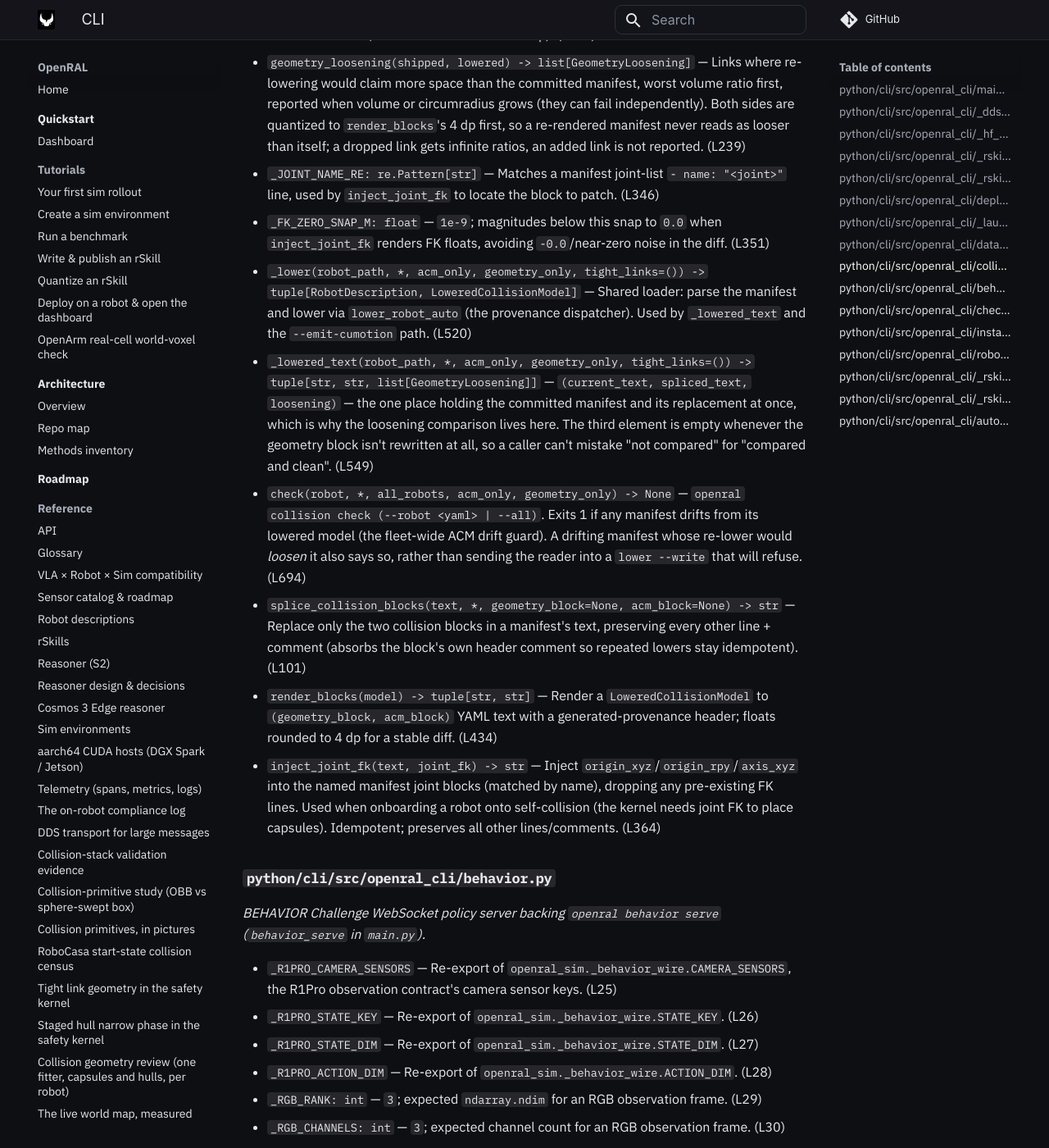
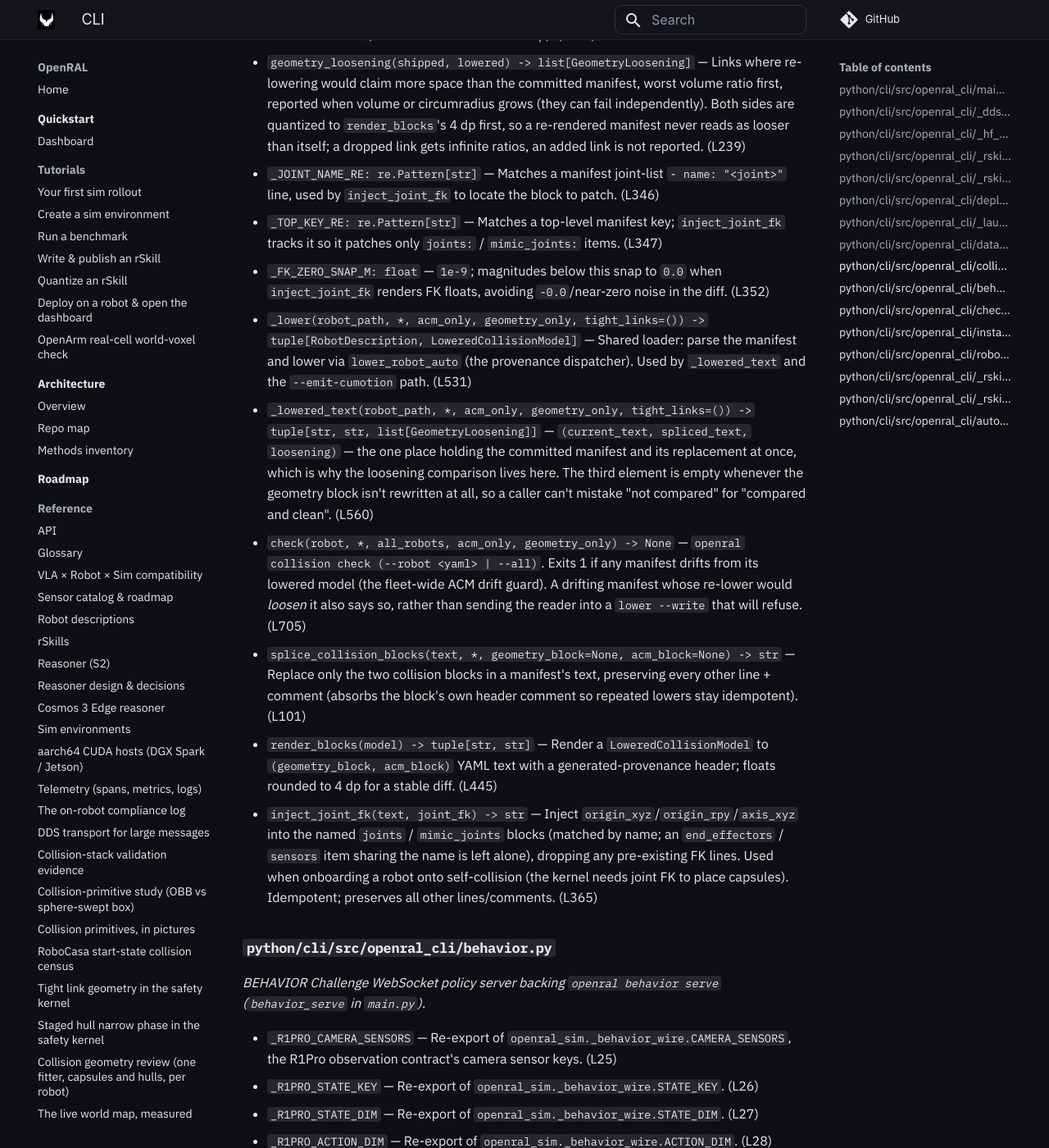
Before and after one commit to OpenRAL/openral, an MkDocs documentation site: the page built from docs/methods/08-cli.md, in a window 1280 px wide and 1400 px high, scrolled down 23192 px. Shown: the whole window at 82% size. Built offline with MkDocs 1.6.1 and Material for MkDocs 9.7.7, drawn with Linux system fonts in a browser that asks for light colours; comment, search, counter and statistics services are not loaded; some of the changed text lies outside the part shown.

Commit message:
fix(cli): inject lowered joint FK only into joints and mimic_joints rows
`inject_joint_fk` matched any `- name: "<joint>"` list item, so an
`end_effectors` (or `sensors`) entry sharing a joint's name received the
joint's origin/axis lines. The OpenArm manifest carried such stray lines
on both `end_effectors` entries since its last lowering; they are removed
(the schema ignored them, so nothing read them).

Co-Authored-By: Claude Opus 5.5 <noreply@anthropic.com>
Claude-Session: https://claude.ai/code/session_01NavzwafMCddEABJ8ZuPe3p
Signed-off-by: Adrian <adrianllopart@gmail.com>

```diff
--- a/docs/methods/08-cli.md
+++ b/docs/methods/08-cli.md
@@ -243,21 +243,22 @@ _`openral dataset` Typer app + `push` subcommand._
 _`openral collision lower|check` Typer app: offline URDF/SRDF → manifest self-collision model. Defers `openral_safety.urdf_lowering.lower_robot` (yourdfpy/trimesh) so `openral --help` stays fast._
 
 - `collision_app: typer.Typer` — Public Typer group mounted under `openral` at `name="collision"`.
-- `parse_tight_links(raw) -> dict[str, int]` — `--tight-link NAME[=K]` values as `{link: pieces}`: a bare name is one box + hull, `NAME=K` cuts the link into `K` slabs (`urdf_lowering._split_tight_pieces`); a repeated name keeps the larger `K`. Raises `typer.BadParameter` for a non-positive or non-integer `K`. (L485)
-- `lower(robot, *, write, acm_only, geometry_only, emit_cumotion=None, tight_link=[]) -> None` — `openral collision lower --robot <yaml>`. Prints a unified diff of the regenerated collision blocks and mutates the manifest only with `--write`; MJCF-lowered robots fit their geometry from the MJCF like URDF robots do from the URDF. `--tight-link NAME[=K]` (repeatable) lowers that link as a box plus its exact hull (`tight_geometry`), in `K` slabs when given; links the manifest already refines stay refined, in as many pieces as they carry. Refused together with `--acm-only` (which keeps the manifest geometry). Refuses (exit 3, untouched) when the lowered geometry is looser than what's already committed, with no override flag — deleting the tighter entries is the only way past it. `--emit-cumotion <path>` additionally renders a cuRobo robot-config from the manifest's own collision geometry. (L594)
+- `parse_tight_links(raw) -> dict[str, int]` — `--tight-link NAME[=K]` values as `{link: pieces}`: a bare name is one box + hull, `NAME=K` cuts the link into `K` slabs (`urdf_lowering._split_tight_pieces`); a repeated name keeps the larger `K`. Raises `typer.BadParameter` for a non-positive or non-integer `K`. (L496)
+- `lower(robot, *, write, acm_only, geometry_only, emit_cumotion=None, tight_link=[]) -> None` — `openral collision lower --robot <yaml>`. Prints a unified diff of the regenerated collision blocks and mutates the manifest only with `--write`; MJCF-lowered robots fit their geometry from the MJCF like URDF robots do from the URDF. `--tight-link NAME[=K]` (repeatable) lowers that link as a box plus its exact hull (`tight_geometry`), in `K` slabs when given; links the manifest already refines stay refined, in as many pieces as they carry. Refused together with `--acm-only` (which keeps the manifest geometry). Refuses (exit 3, untouched) when the lowered geometry is looser than what's already committed, with no override flag — deleting the tighter entries is the only way past it. `--emit-cumotion <path>` additionally renders a cuRobo robot-config from the manifest's own collision geometry. (L605)
 - `class GeometryLoosening` — Frozen dataclass report record: `link_name`, `shipped`, `lowered`, `volume_ratio`, `circumradius_ratio`. `lowered == ""` with infinite ratios means the lowering emits no primitive for a link the manifest covers. (L120)
 - `collision_primitive_envelope(shape) -> tuple[float, float]` — `(volume_m³, circumradius_m)` for one `CollisionShape`, closed-form for all three kinds — the two numbers a "did this get looser?" comparison needs, independent of `origin_xyz_rpy`. Raises `ROSConfigError` on an unknown discriminator rather than silently scoring it zero. (L147)
 - `_BLOCK_FLOAT_DP: int` — `4`; decimal places both `render_blocks` and `geometry_loosening`'s quantization round to, so a re-rendered manifest never reads as looser than itself. (L200)
-- `_render_tight(tight) -> list[str]` — A box's `tight_geometry` block for `render_blocks`, at full float precision (the refinement is written at 1 nm by the lowering and has no headroom, so it is never rounded to 4 dp). (L409)
+- `_render_tight(tight) -> list[str]` — A box's `tight_geometry` block for `render_blocks`, at full float precision (the refinement is written at 1 nm by the lowering and has no headroom, so it is never rounded to 4 dp). (L420)
 - `geometry_loosening(shipped, lowered) -> list[GeometryLoosening]` — Links where re-lowering would claim more space than the committed manifest, worst volume ratio first, reported when volume or circumradius grows (they can fail independently). Both sides are quantized to `render_blocks`'s 4 dp first, so a re-rendered manifest never reads as looser than itself; a dropped link gets infinite ratios, an added link is not reported. (L239)
 - `_JOINT_NAME_RE: re.Pattern[str]` — Matches a manifest joint-list `- name: "<joint>"` line, used by `inject_joint_fk` to locate the block to patch. (L346)
-- `_FK_ZERO_SNAP_M: float` — `1e-9`; magnitudes below this snap to `0.0` when `inject_joint_fk` renders FK floats, avoiding `-0.0`/near-zero noise in the diff. (L351)
-- `_lower(robot_path, *, acm_only, geometry_only, tight_links=()) -> tuple[RobotDescription, LoweredCollisionModel]` — Shared loader: parse the manifest and lower via `lower_robot_auto` (the provenance dispatcher). Used by `_lowered_text` and the `--emit-cumotion` path. (L520)
-- `_lowered_text(robot_path, *, acm_only, geometry_only, tight_links=()) -> tuple[str, str, list[GeometryLoosening]]` — `(current_text, spliced_text, loosening)` — the one place holding the committed manifest and its replacement at once, which is why the loosening comparison lives here. The third element is empty whenever the geometry block isn't rewritten at all, so a caller can't mistake "not compared" for "compared and clean". (L549)
-- `check(robot, *, all_robots, acm_only, geometry_only) -> None` — `openral collision check (--robot <yaml> | --all)`. Exits 1 if any manifest drifts from its lowered model (the fleet-wide ACM drift guard). A drifting manifest whose re-lower would *loosen* it also says so, rather than sending the reader into a `lower --write` that will refuse. (L694)
+- `_TOP_KEY_RE: re.Pattern[str]` — Matches a top-level manifest key; `inject_joint_fk` tracks it so it patches only `joints:` / `mimic_joints:` items. (L347)
+- `_FK_ZERO_SNAP_M: float` — `1e-9`; magnitudes below this snap to `0.0` when `inject_joint_fk` renders FK floats, avoiding `-0.0`/near-zero noise in the diff. (L352)
+- `_lower(robot_path, *, acm_only, geometry_only, tight_links=()) -> tuple[RobotDescription, LoweredCollisionModel]` — Shared loader: parse the manifest and lower via `lower_robot_auto` (the provenance dispatcher). Used by `_lowered_text` and the `--emit-cumotion` path. (L531)
+- `_lowered_text(robot_path, *, acm_only, geometry_only, tight_links=()) -> tuple[str, str, list[GeometryLoosening]]` — `(current_text, spliced_text, loosening)` — the one place holding the committed manifest and its replacement at once, which is why the loosening comparison lives here. The third element is empty whenever the geometry block isn't rewritten at all, so a caller can't mistake "not compared" for "compared and clean". (L560)
+- `check(robot, *, all_robots, acm_only, geometry_only) -> None` — `openral collision check (--robot <yaml> | --all)`. Exits 1 if any manifest drifts from its lowered model (the fleet-wide ACM drift guard). A drifting manifest whose re-lower would *loosen* it also says so, rather than sending the reader into a `lower --write` that will refuse. (L705)
 - `splice_collision_blocks(text, *, geometry_block=None, acm_block=None) -> str` — Replace only the two collision blocks in a manifest's text, preserving every other line + comment (absorbs the block's own header comment so repeated lowers stay idempotent). (L101)
-- `render_blocks(model) -> tuple[str, str]` — Render a `LoweredCollisionModel` to `(geometry_block, acm_block)` YAML text with a generated-provenance header; floats rounded to 4 dp for a stable diff. (L434)
-- `inject_joint_fk(text, joint_fk) -> str` — Inject `origin_xyz`/`origin_rpy`/`axis_xyz` into the named manifest joint blocks (matched by name), dropping any pre-existing FK lines. Used when onboarding a robot onto self-collision (the kernel needs joint FK to place capsules). Idempotent; preserves all other lines/comments. (L364)
+- `render_blocks(model) -> tuple[str, str]` — Render a `LoweredCollisionModel` to `(geometry_block, acm_block)` YAML text with a generated-provenance header; floats rounded to 4 dp for a stable diff. (L445)
+- `inject_joint_fk(text, joint_fk) -> str` — Inject `origin_xyz`/`origin_rpy`/`axis_xyz` into the named `joints` / `mimic_joints` blocks (matched by name; an `end_effectors` / `sensors` item sharing the name is left alone), dropping any pre-existing FK lines. Used when onboarding a robot onto self-collision (the kernel needs joint FK to place capsules). Idempotent; preserves all other lines/comments. (L365)
 
 ### `python/cli/src/openral_cli/behavior.py`
 _BEHAVIOR Challenge WebSocket policy server backing `openral behavior serve` (`behavior_serve` in `main.py`)._
```
Also changed, not shown: 3 other files.
